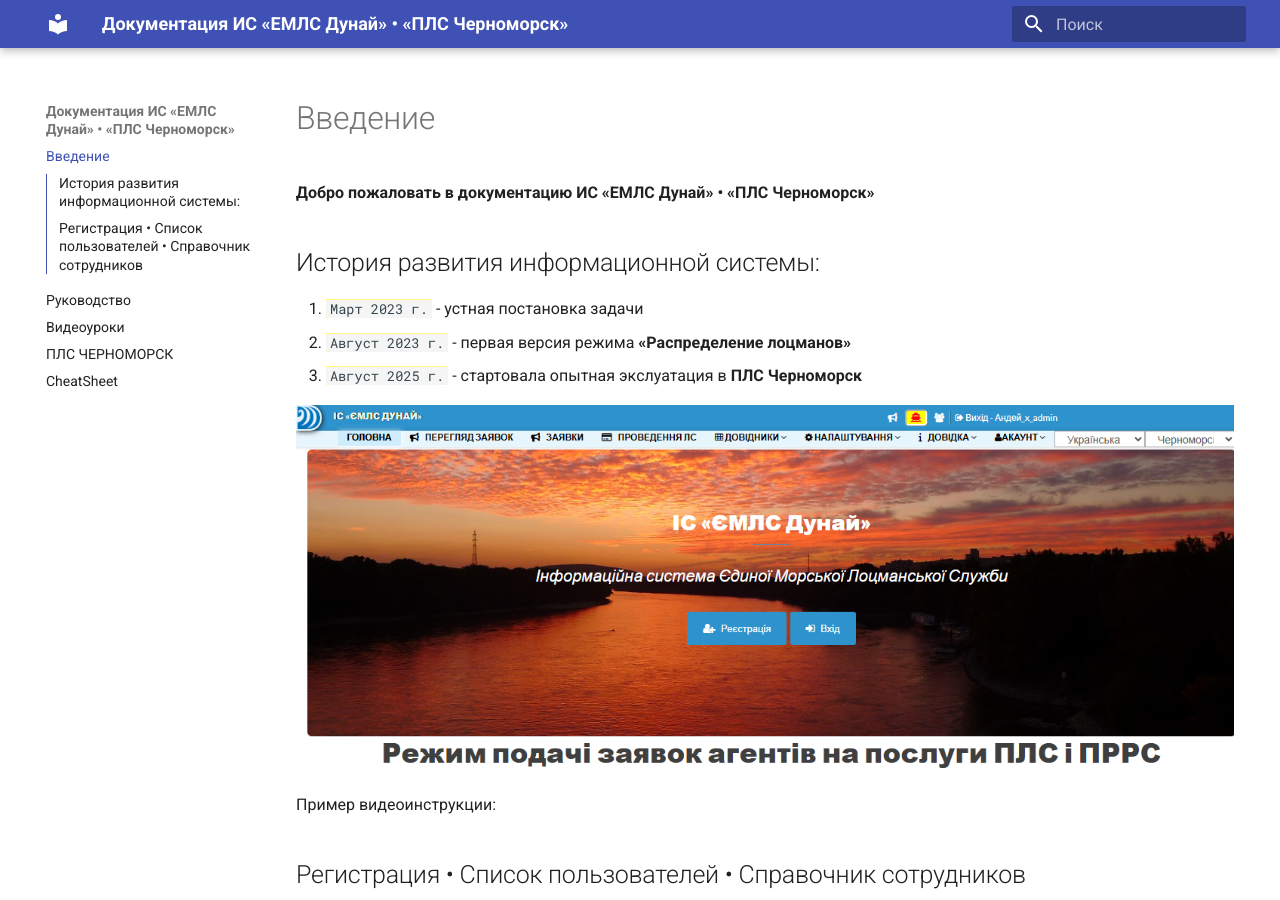
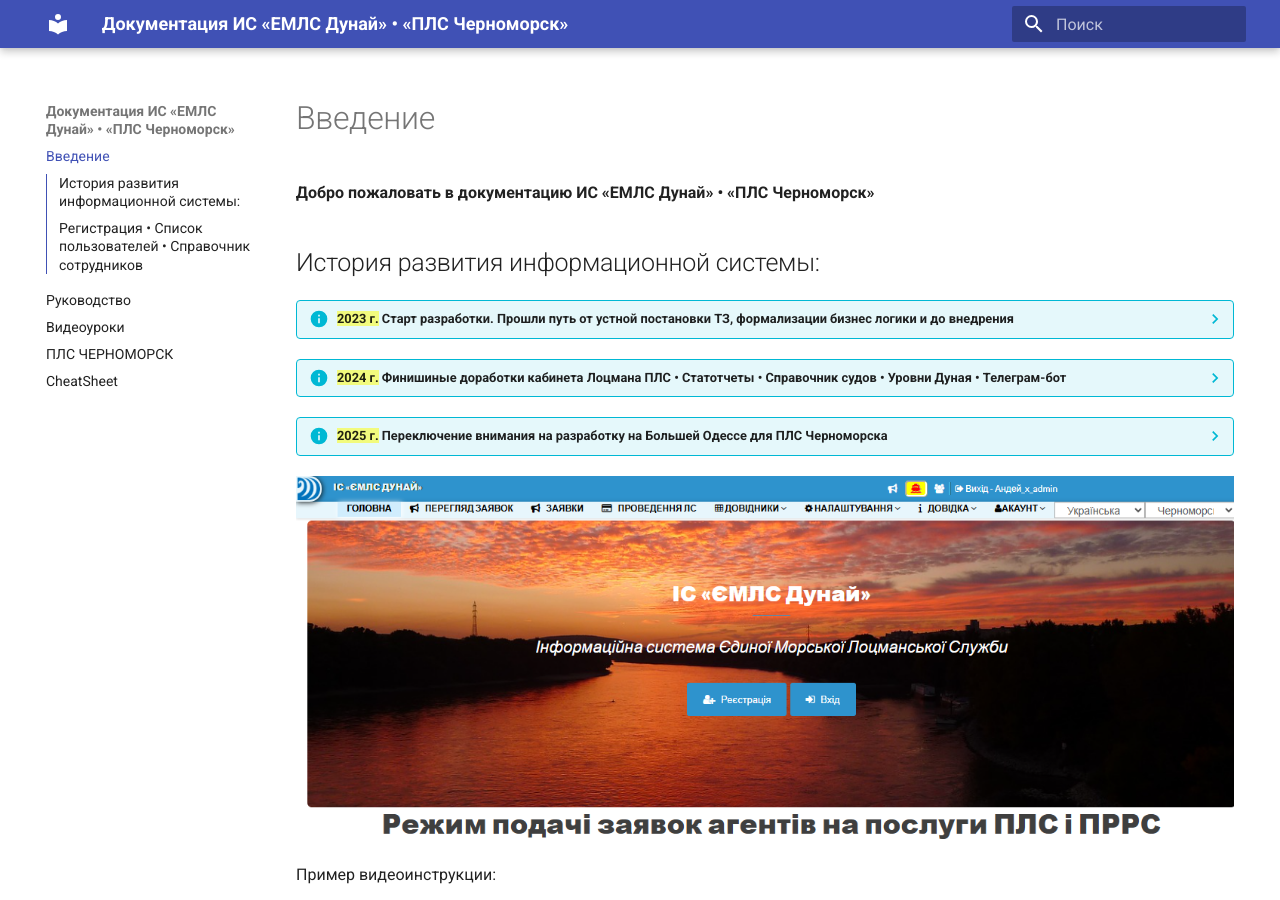
Before and after one commit to vvxsoni/Danube_help, an MkDocs documentation site: the page built from docs/index.md, in a window 1280 px wide and 900 px high. Built offline with MkDocs 1.6.1 and Material for MkDocs 9.7.7, drawn with Linux system fonts in a browser that asks for light colours.

Commit message:
ввдение

```diff
--- a/docs/index.md
+++ b/docs/index.md
@@ -3,9 +3,15 @@
 **Добро пожаловать в документацию ИС «ЕМЛС Дунай» • «ПЛС Черноморск»**
 
 ## История развития информационной системы:
-1. ==`Март 2023 г.`== - устная постановка задачи
-2. ==`Август 2023 г.`== - первая версия режима **«Распределение лоцманов»**
-3. ==`Август 2025 г.`== - стартовала опытная экслуатация в **ПЛС Черноморск**
+??? info "==2023 г.== **Старт разработки.** Прошли путь от устной постановки ТЗ, формализации бизнес логики и до внедрения  "
+    1. ==`Февраль 2023 г.`== - устная постановка задачи
+    2. ==`Август 2023 г.`== - первая версия режима **«Распределение лоцманов»** - встреча с пользователями!)))
+
+??? info "==2024 г.== Финишиные доработки кабинета Лоцмана ПЛС • Статотчеты • Справочник судов • Уровни Дуная • Телеграм-бот  "
+
+??? info "==2025 г.== Переключение внимания на разработку на Большей Одессе для **ПЛС Черноморска**  "
+    1. ==`Апрель 2025 г.`== - Устная постановка ТЗ
+    2. ==`Август 2025 г.`== - старт опытной экслуатации в **ПЛС Черноморск**
 
 ![Скриншот главной страницы сайта](images/home.png)
 
```
